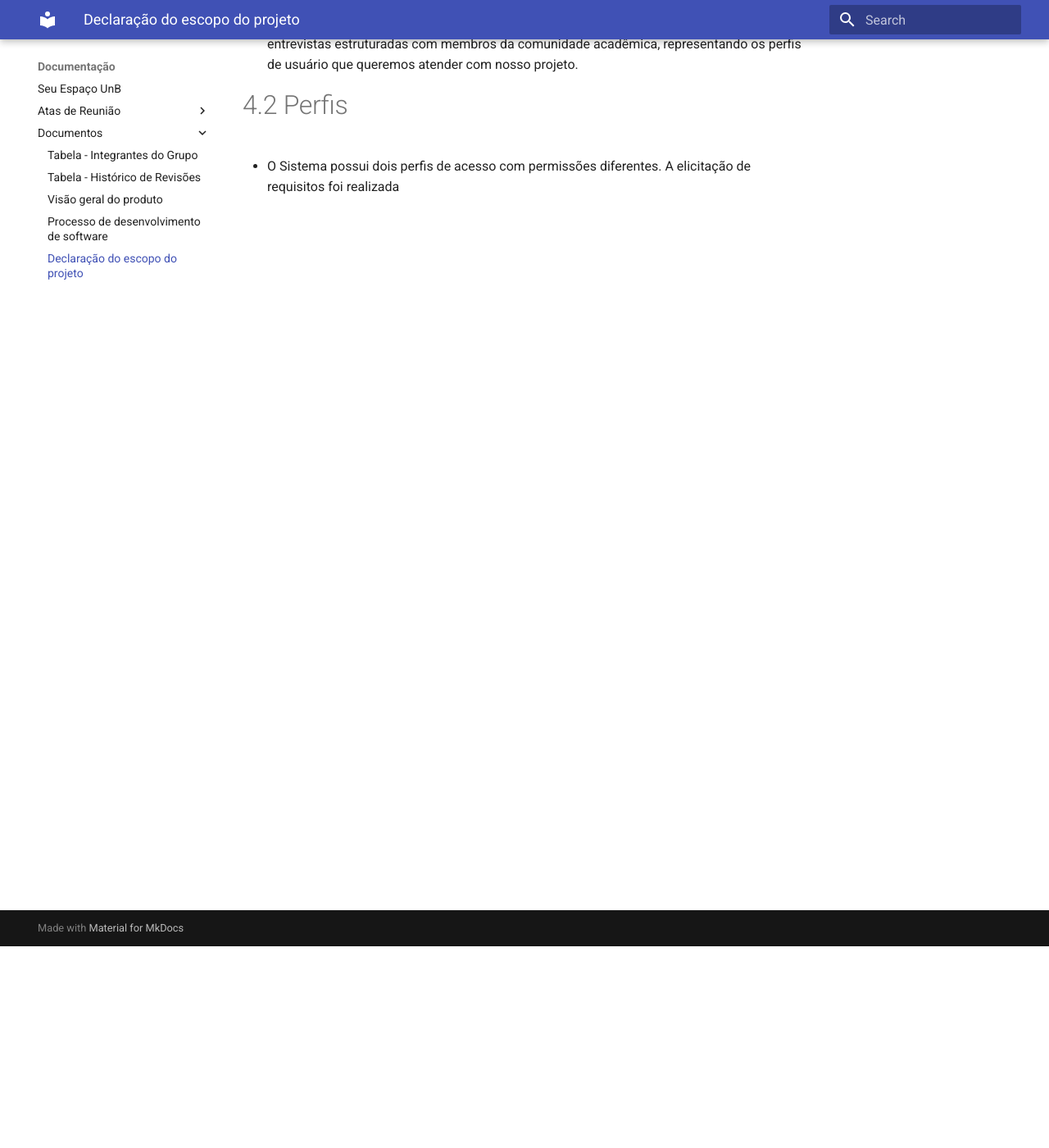
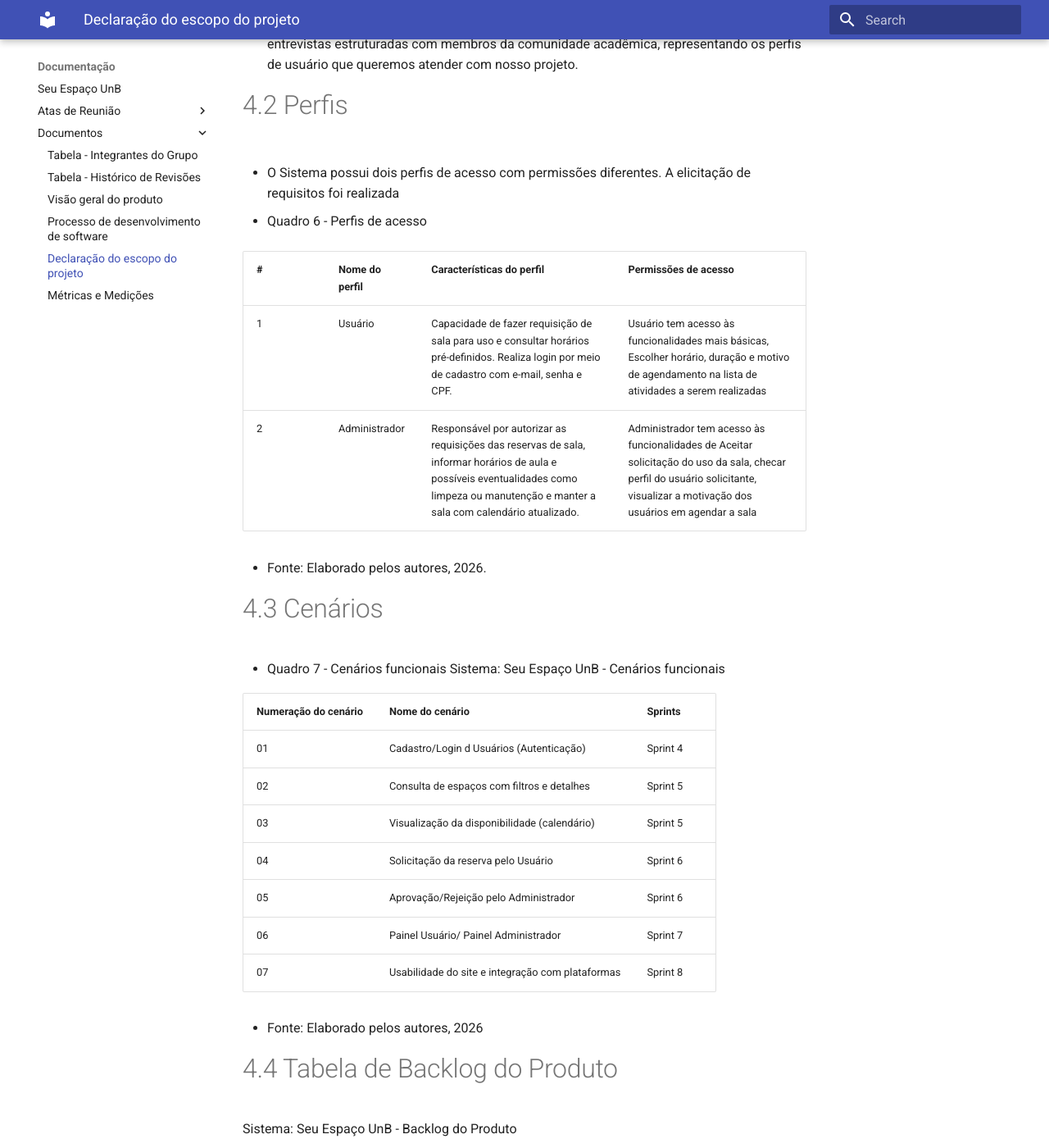
Before and after one commit to aleafaruos/2026.1-T01-Turing, an MkDocs documentation site: the page built from docs/visao-do-produto/declaracao-de-escopo-do-projeto.md, in a window 1280 px wide and 1400 px high, scrolled down 246 px. Shown: the whole window at 82% size. Built offline with MkDocs 1.6.1 and Material for MkDocs 9.7.7, drawn with Linux system fonts in a browser that asks for light colours; some of the changed text lies outside the part shown.

Commit message:
Add metrica-e -medicoes

```diff
--- a/docs/visao-do-produto/declaracao-de-escopo-do-projeto.md
+++ b/docs/visao-do-produto/declaracao-de-escopo-do-projeto.md
@@ -5,3 +5,50 @@
 
 # 4.2 Perfis
 - O Sistema possui dois perfis de acesso com permissões diferentes. A elicitação de requisitos foi realizada
+
+-                               Quadro 6 -  Perfis de acesso
+
+|#  |Nome do perfil   |Características do perfil   |Permissões de acesso  |
+|---|---|---|---|
+| 1  |Usuário   | Capacidade de fazer requisição de sala para uso e consultar horários pré-definidos. Realiza login por meio de cadastro com e-mail, senha e CPF.  | Usuário tem acesso às funcionalidades mais básicas, Escolher horário, duração e motivo de agendamento na lista de atividades a serem realizadas  |
+| 2 | Administrador  | Responsável por autorizar as requisições das reservas de sala, informar horários de aula e possíveis eventualidades como limpeza ou manutenção e manter a sala com calendário atualizado.  | Administrador tem acesso às funcionalidades de Aceitar solicitação do uso da sala, checar perfil do usuário solicitante, visualizar a motivação dos usuários em agendar a sala  |
+
+-   Fonte: Elaborado pelos autores, 2026.
+
+# 4.3 Cenários
+-                           Quadro 7 - Cenários funcionais
+Sistema: Seu Espaço UnB - Cenários funcionais
+
+|Numeração do cenário  | Nome do cenário   | Sprints  |
+|---|---|---|
+| 01  |Cadastro/Login d Usuários (Autenticação)  |Sprint 4   |
+| 02  |Consulta de espaços com filtros e detalhes   |Sprint 5   |
+| 03  |Visualização da disponibilidade (calendário)   |Sprint 5   |
+| 04  |Solicitação da reserva pelo Usuário  |Sprint 6   |
+| 05  |Aprovação/Rejeição pelo Administrador   |Sprint 6   |
+| 06  | Painel Usuário/ Painel Administrador  |Sprint 7   |
+| 07  |Usabilidade do site e integração com plataformas   |Sprint 8   |
+
+-   Fonte: Elaborado pelos autores, 2026
+
+# 4.4 Tabela de Backlog do Produto
+Sistema: Seu Espaço UnB - Backlog do Produto
+
+|Numeração (Cenário / requisito)  | Sprint  | Nome do requisito  | Tipo de requisito (Funcional/ não funcional)  | Priorização do requisito (Must, Should, Could)  | Descrição sucinta do requisito  | User histories (U.S) associadas |
+|---|---|---|---|---|---|---|
+| 01  | 04  | Cadastro de Usuário/Administrador   | Funcional   | Must   | O usuário pode criar uma conta com e-mail, senha e CPF.  | Como usuário eu quero me cadastrar para poder acessar o sistema.  |
+| 02  | 04  | Autenticação de Usuário/Administrador | Funcional  | Must   | Autenticação via e-mail e senha.  | Como usuário eu quero poder realizar login e acessar as funcionalidades do sistema.  |
+| 03  | 04  | Alterar Usuário/Administrador (Editar o perfil)  | Funcional   | Should   | O usuário altera o nome, e-mail e senha.  | Como usuário, quero conseguir alterar as informações do meu perfil.  |
+| 04  | 05  | Listagem de Espaços   | Funcional  | Must  | Exibição dos espaços da FCTE, contendo nome da sala, capacidade.  | Como usuário quero visualizar todos os espaços disponíveis  |
+| 05  | 05  | Filtro dos espaços  | Funcional  | Must  | Filtrar espaços por nome da sala e data/horário (disponíveis/indisponíveis)   | Como usuário quero filtrar os espaços por características  |
+| 06  | 05  | Detalhes do espaços   | Funcional  | Should  | Descrição completa da sala, localização da sala e recursos disponíveis  | Como usuário quero visualizar informações detalhadas de cada espaço  |
+| 07  | 06  | Solicitação de reserva  | Funcional  | Must   | O solicitante preenche as informações de espaço, data, horário, finalidade e quantidade de participantes.  | Como usuário quero reservar uma sala de acordo com uma finalidade.  |
+| 08  | 06  | Cancelar solicitação de reserva   | Funcional  | Must  | O solicitante pode cancelar uma solicitação pendente/concluída com antecedência mínima de 1 dia.  | Como usuário quero cancelar a solicitação de uma reserva que não é mais necessária.  |
+| 09  | 06  | Aprovação/ Rejeição da reserva pelo administrador  | Funcional  | Must  | O administrador acessa as solicitações pendentes e pode aprovar ou rejeitar (Contendo justificativas).  | Como administrador eu quero aprovar ou rejeitar as solicitações pendentes de reserva de uma sala.  |
+| 10  | 07  | Histórico de reservas do usuário  | Funcional  | Should  | O usuário tem acesso a lista de suas reservas passadas e futuras com um status (Concluída, Pendente, Prevista).  | Como usuário quero ver o histórico das minhas reservas.  |
+| 11  | 07  | CRUD dos horários  (Administrador)  | Funcional  | Could  | Administrador pode Cadastrar, Editar e remover os horários dos espaços.   | Como Administrador quero gerenciar cadastro de espaços dentro da FCTE.  |
+| 12  | 07  | Calendário de ocupação (Administrador)   | Funcional  | Should  | Painel com a visão da ocupação das salas em um mesmo calendário.   | Como Administrador quero visualizar toda a ocupação de espaços dentro da FCTE.  |
+| 13  | 08  | Melhora da usabilidade  | Não Funcional  | Should  | Interface mais intuitiva e concisa.  | Como usuário, quero navegar pelo site sem problemas de não entendimento das funcionalidades.   |
+| 14  | 08  | Integração com o Google Agenda  | Funcional   | Could  | Ao reservar um espaço e essa solicitação ser aprovada o evento é cadastrado automaticamente ao google agenda do solicitante  | Como usuário quero que a reserva apareça no meu google agenda.   |
+
+-    Fonte: Elaborado pelos autores, 2026.
--- a/mkdocs.yml
+++ b/mkdocs.yml
@@ -4,12 +4,16 @@
   - Seu Espaço UnB: index.md
   - Atas de Reunião:
     - Ata 1: atas-reuniao/ata-reuniao-17-04.md
+    - Ata 2: atas-reuniao/ata-reuniao-27-04.md
+    - Ata 3: atas-reuniao/ata-reuniao-29-04.md
+    - Ata 4: atas-reuniao/ata-reuniao-04-05.md
   - Documentos:
     - Tabela - Integrantes do Grupo: visao-do-produto/tabela-integrantes-do-grupo.md
     - Tabela - Histórico de Revisões: visao-do-produto/tabela-historico-de-revisoes.md
     - Visão geral do produto: visao-do-produto/visao-geral-do-produto.md
     - Processo de desenvolvimento de software: visao-do-produto/processo-de-desenvolvimento-de-software.md
     - Declaração do escopo do projeto: visao-do-produto/declaracao-de-escopo-do-projeto.md
+    - Métricas e Medições: visao-do-produto/metrica-e-medicoes.md
 
 theme:
   name: material
```
Also changed, not shown: docs/atas-reuniao/ata-reuniao-29-04.md (+1 -1 lines), docs/visao-do-produto/metrica-e-medicoes.md (added, +111 -0 lines).
